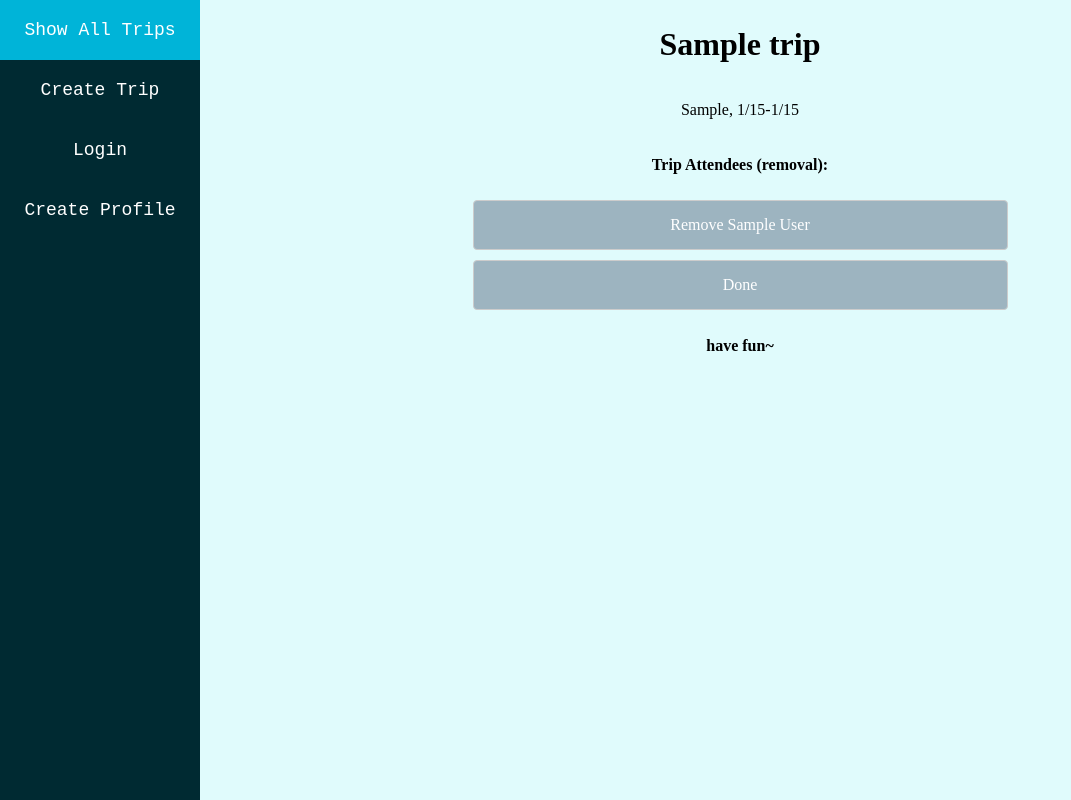
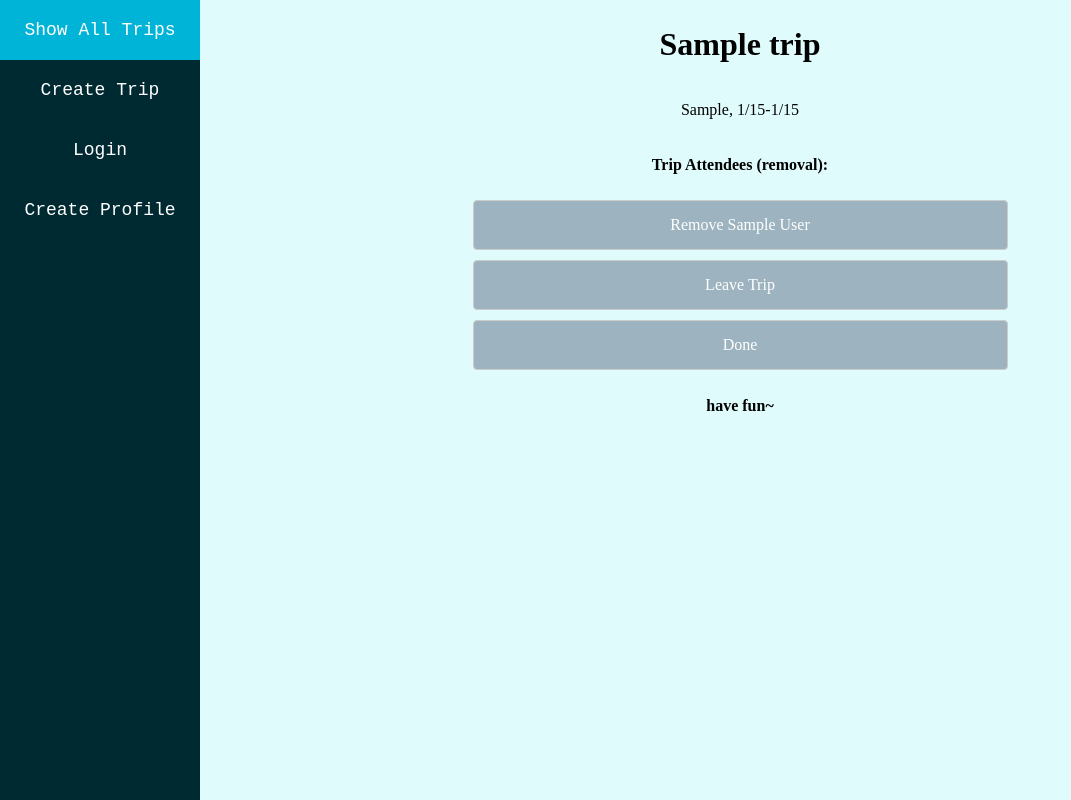
Before and after one commit to jchou03/CS-412, a Django app: page /project/trip/1/remove_attendees in a window 1280 px wide. Shown: the whole page, without its empty margins (0-1071 px from the left). Run offline with Django 5.2, Linux system fonts and the light colour scheme; tables that the repository leaves empty hold one stand-in row (values such as "Sample post").

Commit message:
add extra page page as confirmation for users when they leave trips

```diff
--- a/django/project/templates/project/remove_attendees.html
+++ b/django/project/templates/project/remove_attendees.html
@@ -8,8 +8,12 @@
     <h4>Trip Attendees (removal):</h4>
 
     {% for p in trip.get_attendees %}
-        <a href="{% url 'remove_attendee' trip_pk=trip.pk pk=p.pk %}" class="button_link attendee_list_link">Remove {{p}}</a>
+        {% if p != logged_in_profile %}
+            <a href="{% url 'remove_attendee' trip_pk=trip.pk pk=p.pk %}" class="button_link attendee_list_link">Remove {{p}}</a>
+        {% endif %}
     {% endfor %}
+
+    <a href="{% url 'leave_trip' trip.pk %}" class="button_link attendee_list_link">Leave Trip</a>
 
     <a href="{% url 'show_trip' trip.pk %}" class="button_link attendee_list_link">Done</a>
 
--- a/django/project/urls.py
+++ b/django/project/urls.py
@@ -26,6 +26,7 @@ urlpatterns = [
     path(r'trip/<int:pk>/remove_attendees', views.RemoveAttendeesView.as_view(), name="remove_attendees"),
     path(r'trip/<int:trip_pk>/remove_attendee/<int:pk>', views.RemoveAttendeeView.as_view(), name="remove_attendee"),
     path(r'trip/<int:pk>/join', views.JoinTripView.as_view(), name="join_trip"),
+    path(r'trip/<int:pk>/leave', views.LeaveTripView.as_view(), name="leave_trip"),
 
     # image views
     path(r'trip/<int:trip_pk>/create_img', views.CreateImageView.as_view(), name="create_img"),
--- a/django/project/views.py
+++ b/django/project/views.py
@@ -232,6 +232,27 @@ class JoinTripView(UserDetailsMixin, View):
             url = '{}?{}'.format(base_url, query_str)
             return redirect(url)
 
+class LeaveTripView(UserDetailsMixin, DetailView):
+    '''view to process a trip attendee leaving the trip'''
+    model = Trip
+    template_name = "project/delete_attend_trip.html"
+    context_object_name = "trip"
+
+    def post(self, request, *args, **kwargs):
+        '''handle post requests to remove the current user from a trip'''
+        print(request.POST)
+
+        trip = Trip.objects.get(pk=self.kwargs['pk'])
+        profile = self.get_user_profile(request.user)
+
+        attendee_relations = AttendTrip.objects.filter(trip=trip) & AttendTrip.objects.filter(profile=profile)
+
+        for r in attendee_relations:
+            r.delete()
+
+        return redirect('show_trip', pk=self.kwargs['pk'])
+
+
 class CreateImageView(UserDetailsMixin, AssociatedTripMixin, CreateView):
     '''view to create a new image'''
     form_class = CreateImageForm
```
Also changed, not shown: django/project/templates/project/delete_attend_trip.html (added, +25 -0 lines).
